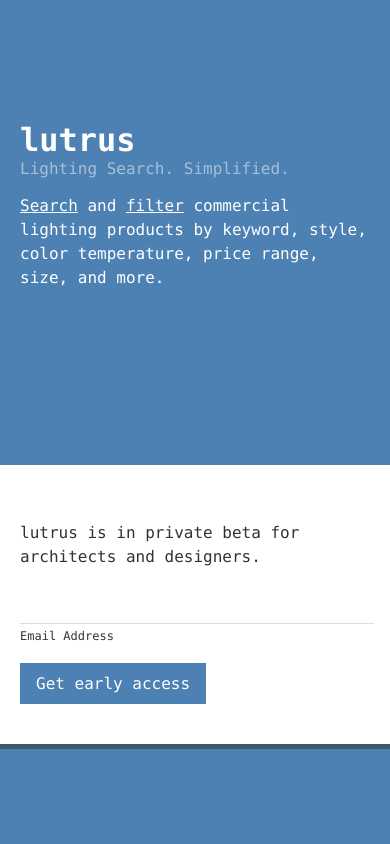
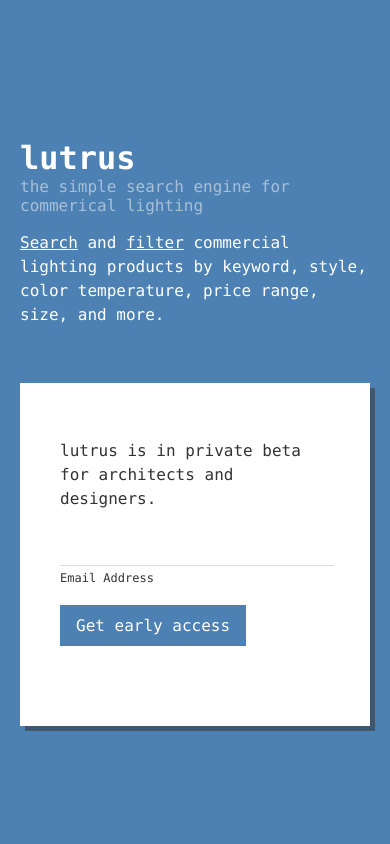
Before and after one commit to chadlavi/lutrus, a plain HTML site: page site/index.html in a window 390 px wide. Shown: the top 844 px of the page. Drawn offline with Linux system fonts and the light colour scheme.

Commit message:
some copy changes and mobile style fixes

```diff
--- a/site/index.html
+++ b/site/index.html
@@ -11,7 +11,7 @@
 		<div class="centered fullpage hero-blue">
 			<div class="column">
 				<h1>lutrus</h1>
-				<h2>Lighting Search. Simplified.</h2>
+				<h2>the simple search engine for commerical lighting</h2>
 				<p><a href="#search">Search</a> and <a href="#filter">filter</a> commercial lighting products by keyword, style, color temperature, price range, size, and more.</p>
 			</div>
 			<div class="column card">
--- a/site/style.css
+++ b/site/style.css
@@ -75,6 +75,7 @@ input {
 	font-family: inherit;
 	font-size: inherit;
 	height: var(--y-space);
+	-webkit-appearance: none;
 }
 
 input:focus {
@@ -146,15 +147,17 @@ p:not(:last-child) {
 
 .centered {
 	display: flex;
-	align-items: center;
+	align-content: center;
 	flex-wrap: wrap;
 	justify-content: center;
 }
 
 .column {
+	box-sizing: border-box;
 	flex-basis: var(--column-width);
 	margin: auto;
 	max-width: 100%;
+	padding-bottom: 40px;
 	text-align: left;
 	width: var(--column-width);
 }
```
